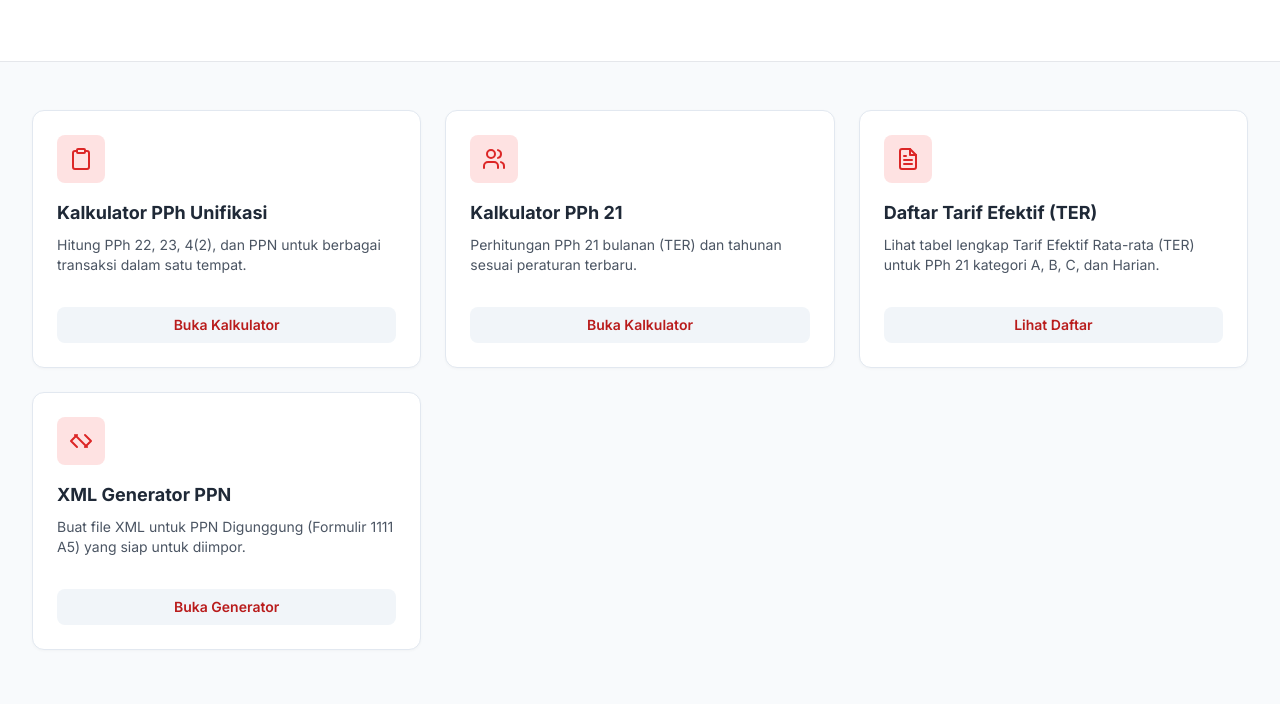
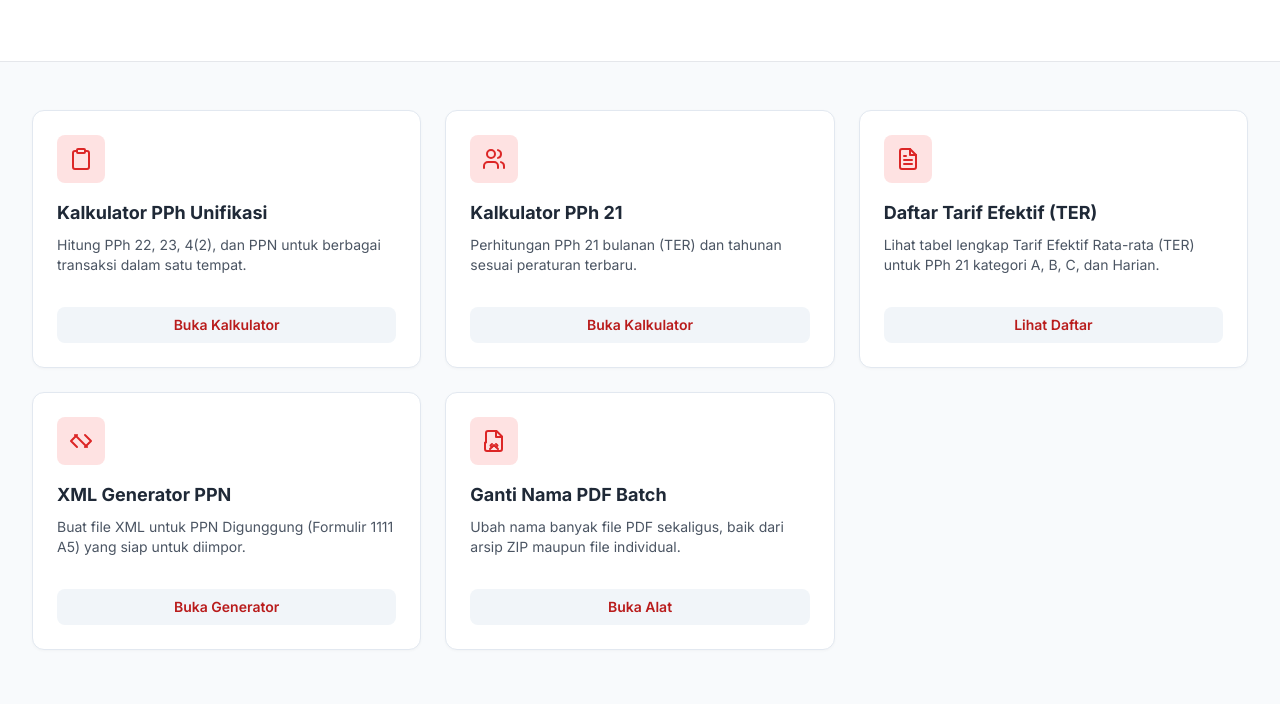
Before and after one commit to mashiker/trialtoolspajak, a plain HTML site: page alat-pajak.html in a window 1280 px wide. Shown: the part 248-952 px from the top of the page. Drawn offline with nearby package versions, Linux system fonts and the light colour scheme.

Commit message:
Update alat-pajak.html

```diff
--- a/alat-pajak.html
+++ b/alat-pajak.html
@@ -139,6 +139,18 @@
                     <a href="xml-generator.html" class="card-link py-2 px-4 rounded-lg text-center mt-4 text-sm">Buka Generator</a>
                 </div>
 
+                <!-- NEW CARD: Ganti Nama PDF Batch -->
+                <div class="feature-card p-6">
+                    <div>
+                        <div class="card-icon mb-4">
+                           <svg xmlns="http://www.w3.org/2000/svg" width="24" height="24" viewBox="0 0 24 24" fill="none" stroke="currentColor" stroke-width="2" stroke-linecap="round" stroke-linejoin="round"><path d="M4 13.5V4a2 2 0 0 1 2-2h8.5L20 7.5V20a2 2 0 0 1-2 2H5a2 2 0 0 1-2-2V13.5"></path><polyline points="14 2 14 8 20 8"></polyline><path d="M10 15l-1.5 1.5L10 18"></path><path d="M14 15l1.5 1.5L14 18"></path><path d="M8 20l4-4 4 4"></path></svg>
+                        </div>
+                        <h2 class="text-lg font-bold mb-2">Ganti Nama PDF Batch</h2>
+                        <p class="text-gray-600 text-sm mb-4">Ubah nama banyak file PDF sekaligus, baik dari arsip ZIP maupun file individual.</p>
+                    </div>
+                    <a href="batch_rename.html" class="card-link py-2 px-4 rounded-lg text-center mt-4 text-sm">Buka Alat</a>
+                </div>
+
             </div>
         </main>
 
```
